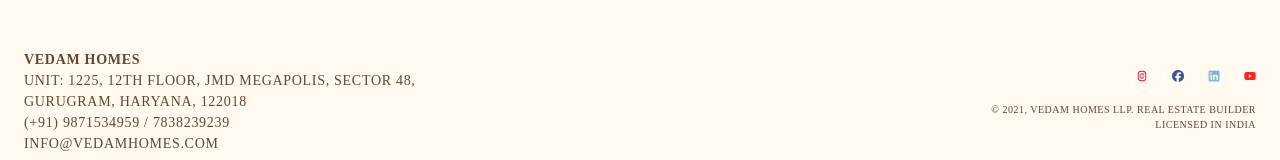
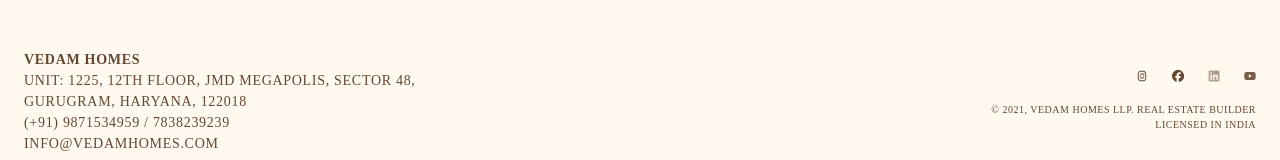
Before and after one commit to Vedamhomes/Vedamhome, a Next.js app: page /Projects in a window 1280 px wide. Shown: the part 1960-2120 px from the top of the page. Built offline with nearby package versions, Linux system fonts and the light colour scheme.

Commit message:
logo color modified

```diff
--- a/src/app/Coponents/footer/footer.js
+++ b/src/app/Coponents/footer/footer.js
@@ -41,7 +41,7 @@ const Footer = () => {
                 className="cursor-pointer w-3 h-3"
                 icon={faInstagram}
                 flip
-                style={{ color: "#d80e40" }}
+                style={{ color: "#634730" }}
               />
             </Link>
               <Link
@@ -53,7 +53,7 @@ const Footer = () => {
                 className="cursor-pointer w-3 h-3"
                 icon={faFacebook}
                 beat
-                style={{ color: "#3b5998" }}
+                style={{ color: "#634730" }}
               />
             </Link>
             <Link
@@ -65,7 +65,7 @@ const Footer = () => {
                 className="cursor-pointer w-3 h-3"
                 icon={faLinkedin}
                 beatFade
-                style={{ color: "#0077B5" }}
+                style={{ color: "#634730" }}
               />
             </Link>
             <Link
@@ -77,7 +77,7 @@ const Footer = () => {
                 className="cursor-pointer w-3 h-3"
                 icon={faYoutube}
                 fade
-                style={{ color: "#FF0000" }}
+                style={{ color: "#634730" }}
               />
             </Link>
           </div>
```
